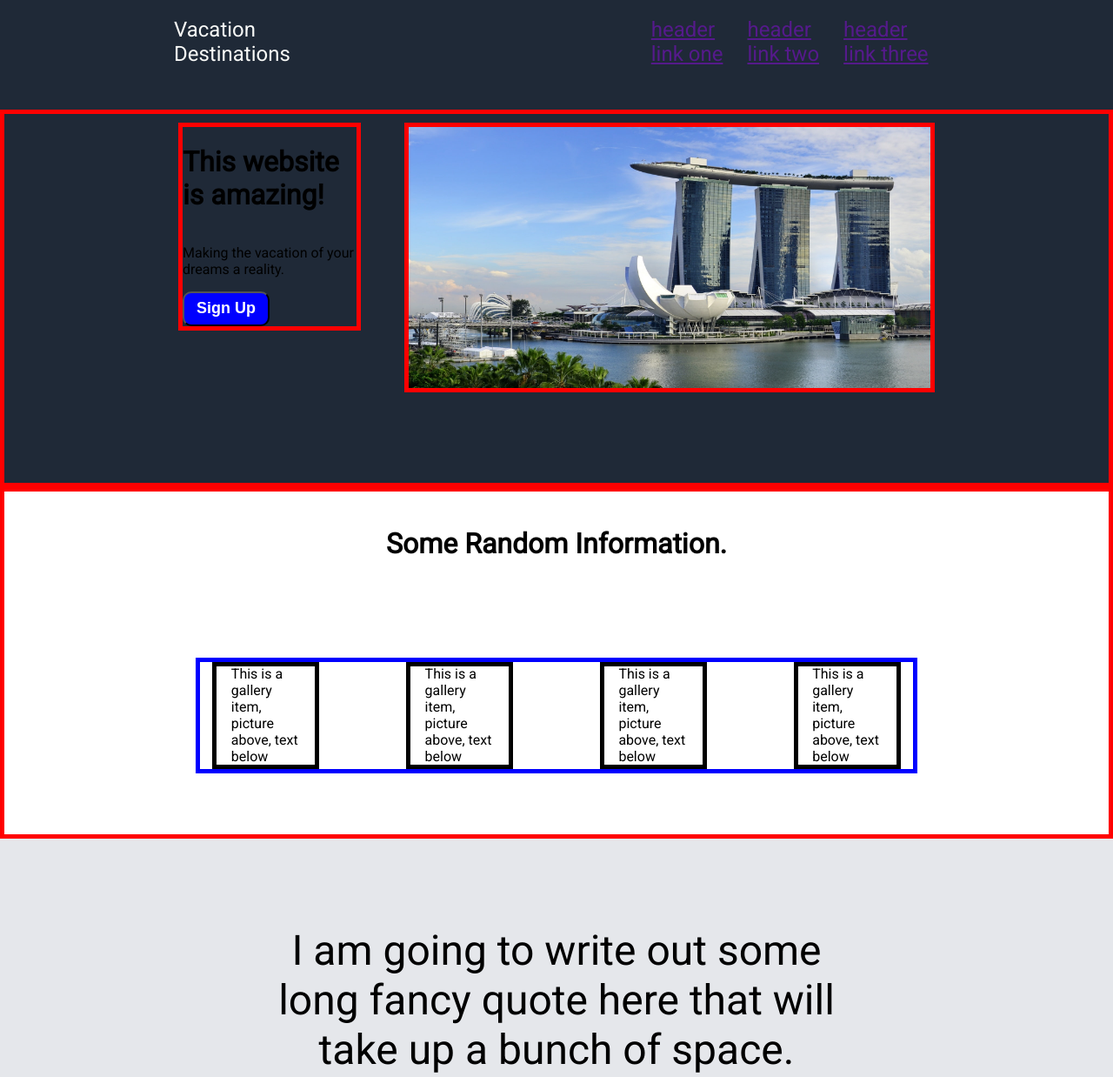
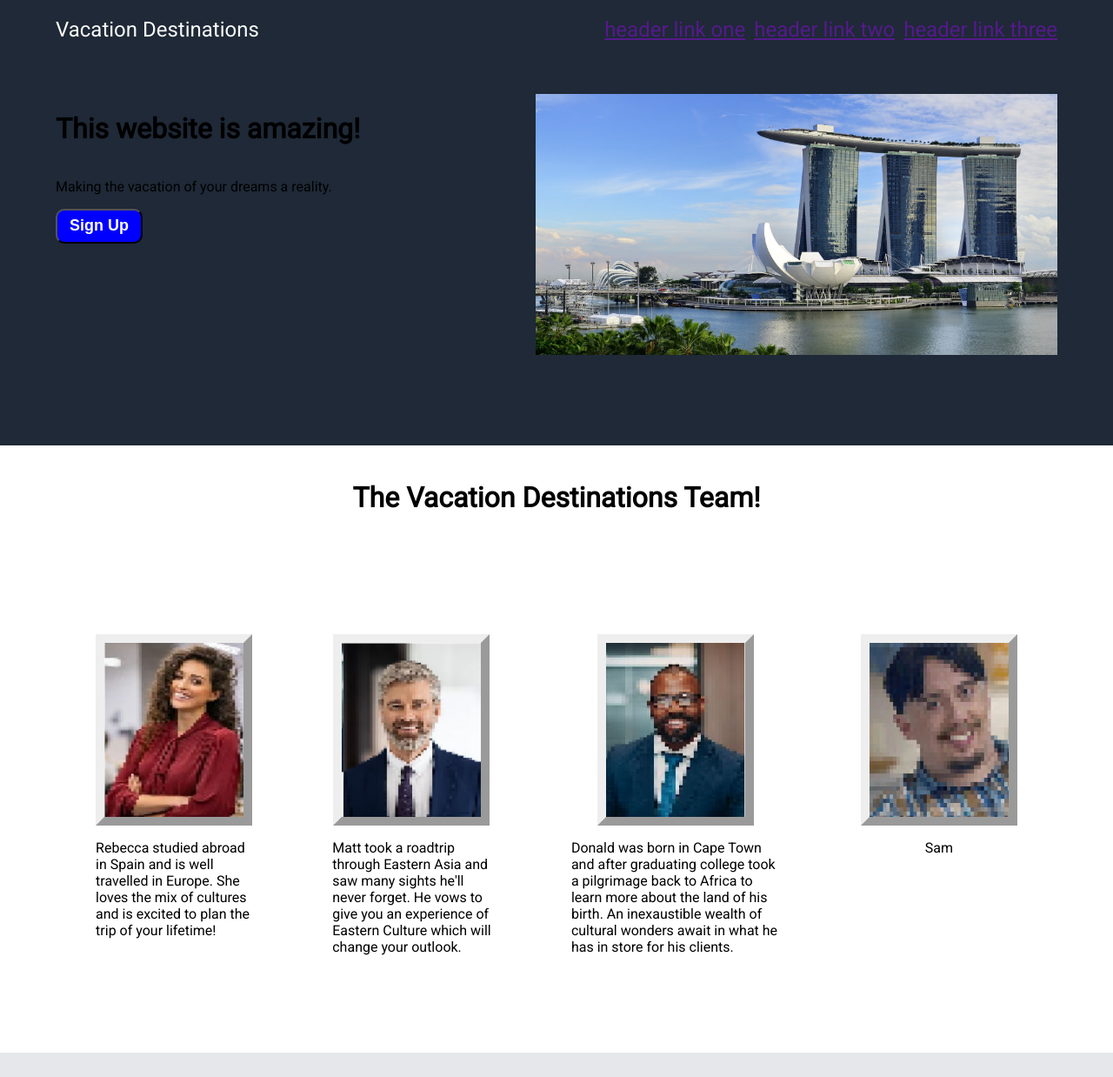
Before and after one commit to HRoyce/odin-landing-page, a plain HTML site: page index.html in a window 1280 px wide. Shown: the top 1238 px of the page at 87% size. Drawn offline with Linux system fonts and the light colour scheme.

Commit message:
Added images to gallery section, minor formatting.

```diff
--- a/index.html
+++ b/index.html
@@ -32,12 +32,19 @@
     </div>
 
     <div id="second" class="section">
-        <div id="second-header"><h1>Some Random Information.</h1></div>
+        <div id="second-header"><h1>The Vacation Destinations Team!</h1></div>
         <div id="second-gallery">
-            <div class="gallery-item"><p>This is a gallery item, picture above, text below</p></div>
-            <div class="gallery-item"><p>This is a gallery item, picture above, text below</p></div>
-            <div class="gallery-item"><p>This is a gallery item, picture above, text below</p></div>
-            <div class="gallery-item"><p>This is a gallery item, picture above, text below</p></div>
+            <div class="gallery-item"><img class="agent" id="a1" src=".\images\agent1.jpeg" alt="">
+                <p>Rebecca studied abroad in Spain and is well travelled in Europe.
+                She loves the mix of cultures and is excited to plan the trip of your lifetime!</p></div>
+            <div class="gallery-item"><img class="agent" id="a2" src=".\images\agent2.jpeg" alt="">
+                <p>Matt took a roadtrip through Eastern Asia and saw many sights he'll never forget.
+                    He vows to give you an experience of Eastern Culture which will change your outlook.
+                </p></div>
+            <div class="gallery-item"><img class="agent" id="a3" src=".\images\agent3.jpeg" alt="">
+                <p>Donald was born in Cape Town and after graduating college took a pilgrimage back to Africa to learn more about the land of his birth. An inexaustible wealth of cultural wonders await in what he has in store for his clients.</p></div>
+            <div class="gallery-item"><img class="agent" id="a4" src=".\images\agent4.jpeg" alt="">
+                <p>Sam</p></div>
         </div>
     </div>
     <div id="third" class="section">
--- a/styles.css
+++ b/styles.css
@@ -9,22 +9,21 @@ body{
     from breaking the formatting. */
 
 .section{
-    padding-left: 200px;
-    padding-right: 200px;
+     padding-left:5%;
+     padding-right:5%;
 }
 #header{
     /* border-style: solid;
     border-color:red;
     border-width:2px; */
     display:flex;
-    flex:1  1;
     font-size:24px;
     color: #f9faf8;
     background-color: #1f2937;
     padding-top:20px;
     padding-bottom:50px;
-    justify-content: center;
-    gap:400px;
+    justify-content: space-between;
+
 }
 #header-links{
     /* border-style:solid;
@@ -42,14 +41,14 @@ body{
     border-width:5px; */
     display:flex;
     gap:50px;
-    justify-content: center;
+    justify-content: space-between;
     align-items:center;
     flex: 1 0 0;
     padding-bottom:100px;
     padding-top:10px;
-    border-style: solid;
+    /* border-style: solid;
     border-width: 5px;
-    border-color:red;
+    border-color:red; */
 }
 #intro{
 
@@ -57,9 +56,9 @@ body{
     flex-direction: column;
     justify-content: center;
     align-self:baseline;
-    border-style: solid;
+    /* border-style: solid;
     border-width: 5px;
-    border-color:red;
+    border-color:red; */
 
 
 }
@@ -87,9 +86,9 @@ button{
     height:300px;
     width:600px;
     /* border-radius: 10px; */
-    border-style: solid;
-    border-width: 5px;
-    border-color:red;
+    /* border-style: outset;
+    border-width: 8px;
+    border-color:rgb(21, 219, 21); */
 }
 #second{
     display: flex;
@@ -98,9 +97,9 @@ button{
     padding-bottom:50px;
     gap:50px;
     flex: 0 0 0;
-    border-style: solid;
+    /* border-style: solid;
     border-color:red;
-    border-width:5px;
+    border-width:5px; */
 }
 #second-header{
     text-align: center;
@@ -109,24 +108,30 @@ button{
 #second-gallery{
     display:flex;
     flex: 0 0 0;
-    margin:20px;
     justify-content: center;
-    border-style: solid;
+    align-items: baseline;
+    /* border-style: solid;
     border-color:blue;
-    border-width:5px;
-    gap:100px;
+    border-width:5px; */
 }
 .gallery-item{
     display: flex;
     flex-direction: column;
-    width:80px;
-    height:80px;
-    padding:2%;
-    border-style: solid;
+
+    padding:4%;
+    /* border-style: solid;
     border-width: 5px;
-    border-color:black;
+    border-color:black; */
     justify-content: center;
+    align-items: center;
 
+}
+.agent{
+    height:200px;
+    width:160px;
+    border-style:outset;
+    border-width: 10px;
+    background-color: #1f2937;
 }
 #third{
 
```
Also changed, not shown: images/Untitled (1).jpeg (added), images/Untitled (2).jpeg (added), images/agent1.jpeg (added), images/agent2.jpeg (added), images/agent3.jpeg (added), images/agent4.jpeg (added).
